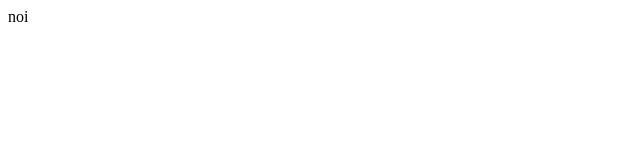
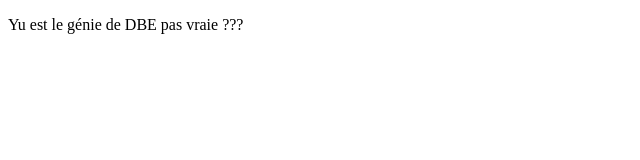
Before and after one commit to cheikh-ndao-3/githb, a plain HTML site: page index.html in a window 1280 px wide. Shown: the whole page, without its empty margins (0-640 px from the left). Drawn offline with Linux system fonts and the light colour scheme.

Commit message:
j'ai modifier ton fichier

```diff
--- a/index.html
+++ b/index.html
@@ -7,6 +7,8 @@
     <title>Document</title>
 </head>
 <body>
-    noi
+   <p> Yu est le génie de DBE
+    pas vraie ???
+   </p>
 </body>
 </html>
```
